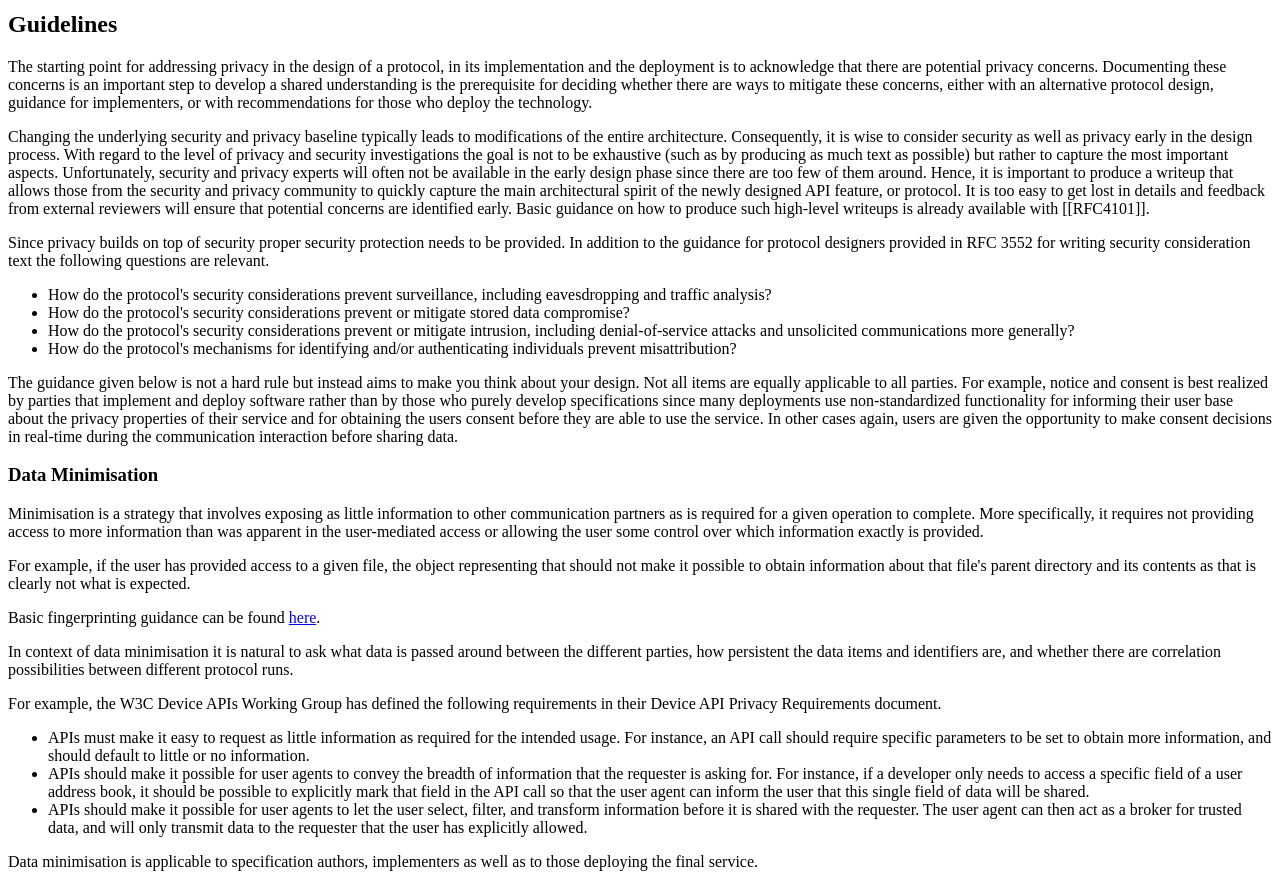
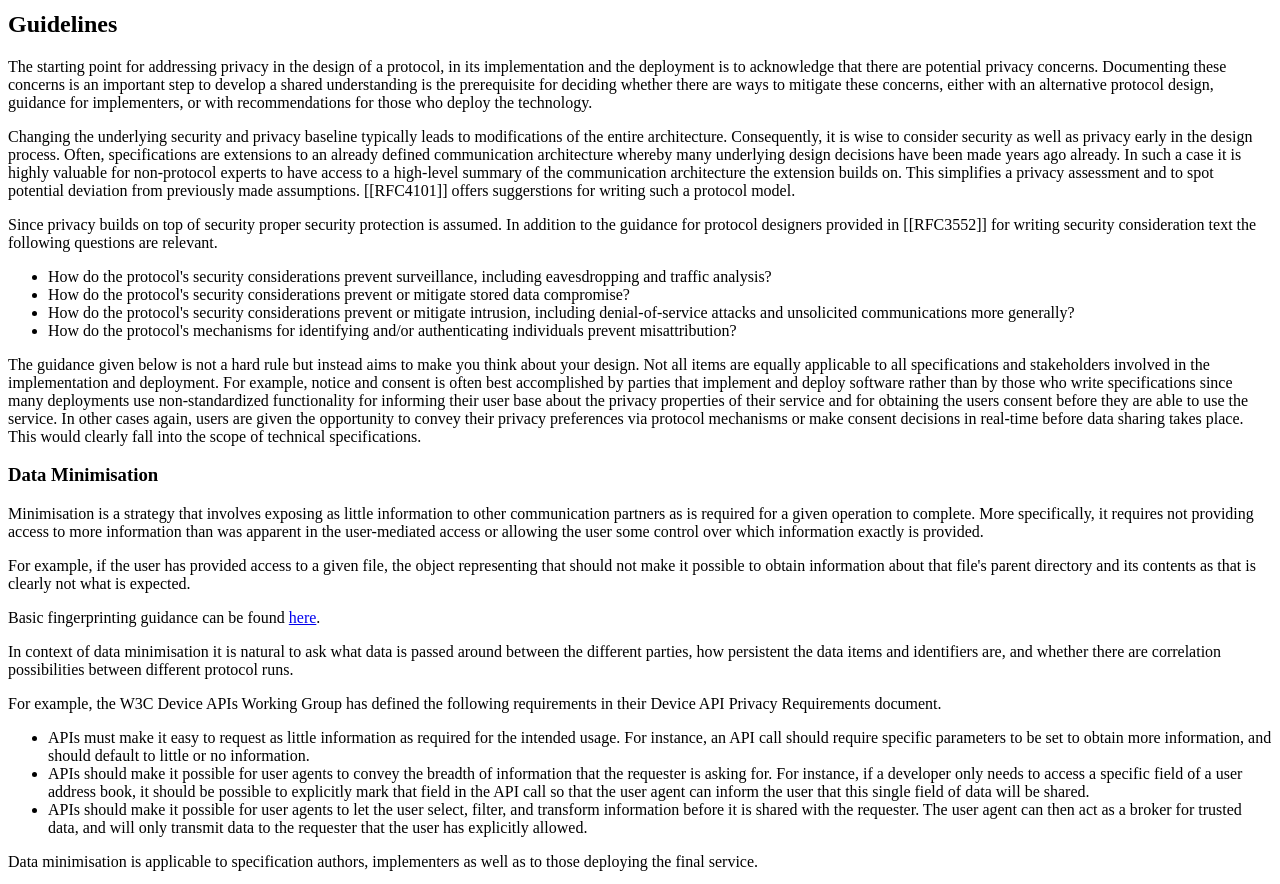
Before and after one commit to w3c/privacy-considerations, a plain HTML site: page index.html in a window 1280 px wide. Shown: the part 2020-2904 px from the top of the page. Drawn offline with Linux system fonts and the light colour scheme.

Commit message:
Editorial changes to the privacy considerations text.

```diff
--- a/index.html
+++ b/index.html
@@ -38,7 +38,7 @@
           // only "name" is required
           editors:  [
               { name: "Hannes Tschofenig", url: "http://www.tschofenig.priv.at/",
-                company: "Nokia Siemens Networks", companyURL: "http://www.nokiasiemensnetworks.com/" },
+                company: "", companyURL: "" },
 		      { name: "Nick Doty", url: "http://npdoty.name/",
                 company: "W3C", companyURL: "http://w3.org/" },
           ],
@@ -328,9 +328,9 @@ Note that this document does not try to attempt to define the term 'privacy' its
 
 <p>The starting point for addressing privacy in the design of a protocol, in its implementation and the deployment is to acknowledge that there are potential privacy concerns. Documenting these concerns is an important step to develop a shared understanding is the prerequisite for deciding whether there are ways to mitigate these concerns, either with an alternative protocol design, guidance for implementers, or with recommendations for those who deploy the technology.</p>
 
-<p>Changing the underlying security and privacy baseline typically leads to modifications of the entire architecture. Consequently, it is wise to consider security as well as privacy early in the design process. With regard to the level of privacy and security investigations the goal is not to be exhaustive (such as by producing as much text as possible) but rather to capture the most important aspects. Unfortunately, security and privacy experts will often not be available in the early design phase since there are too few of them around. Hence, it is important to produce a writeup that allows those from the security and privacy community to quickly capture the main architectural spirit of the newly designed API feature, or protocol. It is too easy to get lost in details and feedback from external reviewers will ensure that potential concerns are identified early. Basic guidance on how to produce such high-level writeups is already available with [[RFC4101]].</p>
+<p>Changing the underlying security and privacy baseline typically leads to modifications of the entire architecture. Consequently, it is wise to consider security as well as privacy early in the design process. Often, specifications are extensions to an already defined communication architecture whereby many underlying design decisions have been made years ago already. In such a case it is highly valuable for non-protocol experts to have access to a high-level summary of the communication architecture the extension builds on. This simplifies a privacy assessment and to spot potential deviation from previously made assumptions. [[RFC4101]] offers suggerstions for writing such a protocol model.</p>
 
-<p>Since privacy builds on top of security proper security protection needs to be provided. In addition to the guidance for protocol designers provided in RFC 3552 for writing security consideration text the following questions are relevant.</p>
+<p>Since privacy builds on top of security proper security protection is assumed. In addition to the guidance for protocol designers provided in [[RFC3552]] for writing security consideration text the following questions are relevant.</p>
 
 <ul>
 <li>How do the protocol's security considerations prevent surveillance, including eavesdropping and traffic analysis?</li>
@@ -339,7 +339,7 @@ Note that this document does not try to attempt to define the term 'privacy' its
 <li>How do the protocol's mechanisms for identifying and/or authenticating individuals prevent misattribution?</li>
 </ul>
 
-<p>The guidance given below is not a hard rule but instead aims to make you think about your design. Not all items are equally applicable to all parties. For example, notice and consent is best realized by parties that implement and deploy software rather than by those who purely develop specifications since many deployments use non-standardized functionality for informing their user base about the privacy properties of their service and for obtaining the users consent before they are able to use the service. In other cases again, users are given the opportunity to make consent decisions in real-time during the communication interaction before sharing data.</p>
+<p>The guidance given below is not a hard rule but instead aims to make you think about your design. Not all items are equally applicable to all specifications and stakeholders involved in the implementation and deployment. For example, notice and consent is often best accomplished by parties that implement and deploy software rather than by those who write specifications since many deployments use non-standardized functionality for informing their user base about the privacy properties of their service and for obtaining the users consent before they are able to use the service. In other cases again, users are given the opportunity to convey their privacy preferences via protocol mechanisms or make consent decisions in real-time before data sharing takes place. This would clearly fall into the scope of technical specifications.</p>
 
 <h3>Data Minimisation</h3>
 
```
